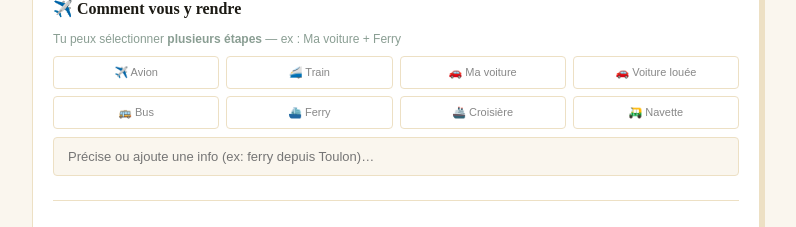
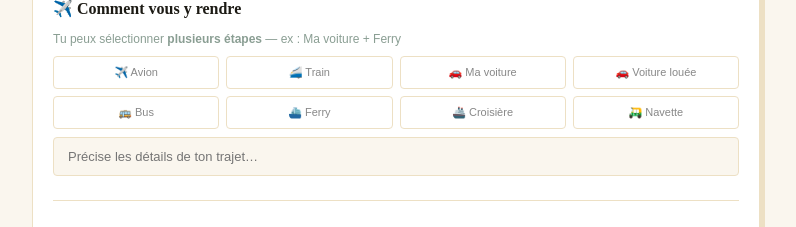
Before and after one commit to ingedevogelaere-hub/sofia-planner, a Next.js app: page / in a window 1280 px wide. Shown: the part 900-1127 px from the top of the page, without its empty margins (244-1040 px from the left). Built offline with nearby package versions, Linux system fonts and the light colour scheme.

Commit message:
Modify input placeholder for transport details
Update placeholder text in transport input based on conditions.

```diff
--- a/pages/index.js
+++ b/pages/index.js
@@ -577,7 +577,7 @@ ${plan?.tips?.length?sec("💡 Conseils",tipsH):""}${plan?.budget?sec("💰 Budg
                   🛣️ Trajet : {form.transport_to.join(" → ")}
                 </div>
               )}
-              <input style={inp} value={form.transport_to_autre} onChange={e=>setF("transport_to_autre",e.target.value)} placeholder="Précise ou ajoute une info (ex: ferry depuis Toulon)…"/>
+              <input style={inp} value={form.transport_to_autre} onChange={e=>setF("transport_to_autre",e.target.value)} placeholder={form.transport_to.includes("⛴️ Ferry") && form.destination ? `ex: ferry vers ${form.destination} — port et horaire` : form.transport_to.includes("✈️ Avion") && form.depart ? `ex: vol depuis ${form.depart||"Luxembourg"} avec escale` : form.transport_to.includes("🚄 Train") ? `ex: départ depuis ${form.depart||"Luxembourg"}, correspondances` : "Précise les détails de ton trajet…"}/>
             </div>
 
             {/* 3 - Voyageurs & budget */}
```
